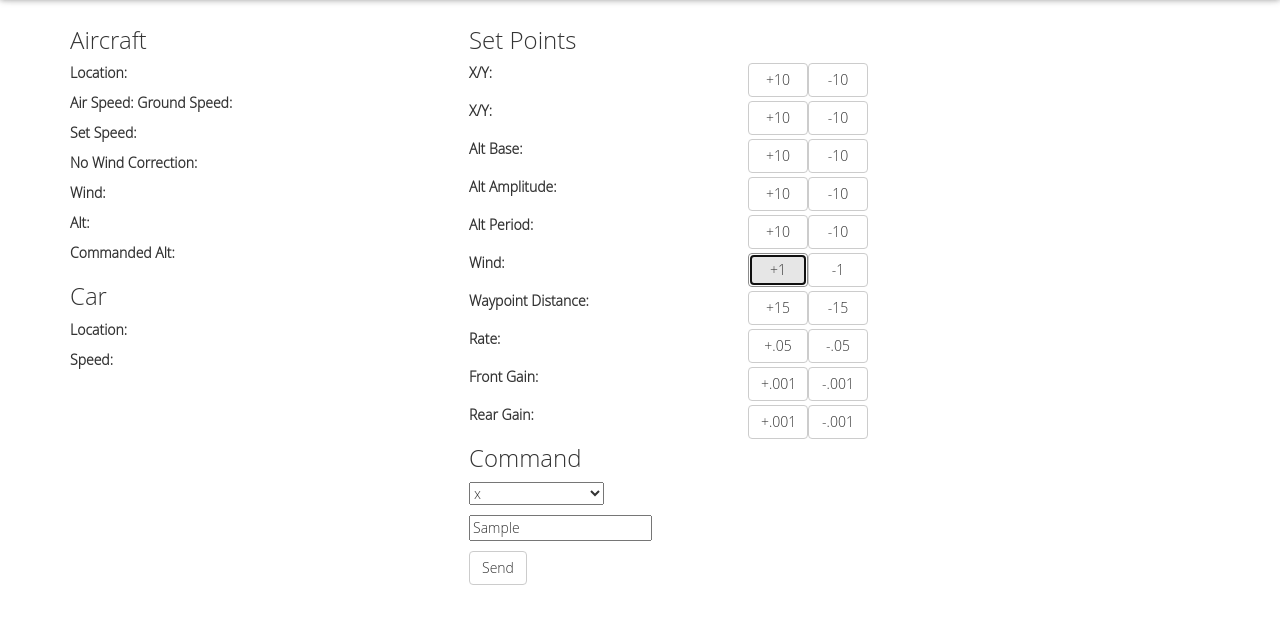
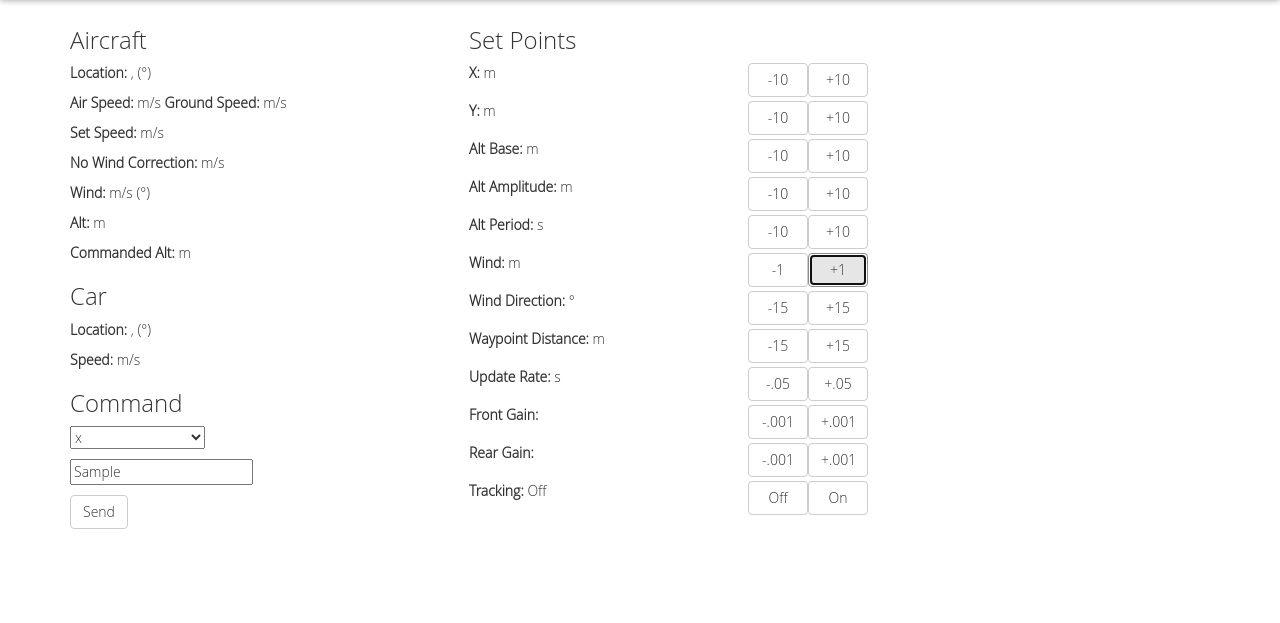
Before and after one commit to tlillies/mobile_gcs, a plain HTML site: page web-ui/index.html in a window 1280 px wide. Both pictures are taken after typing "Sample" into the empty fields and a click on the button "+1". Shown: the part 53-676 px from the top of the page. Drawn offline with Linux system fonts and the light colour scheme; no server answers.

Commit message:
working side buttons and added features cleaned JSON data

```diff
--- a/web-ui/index.html
+++ b/web-ui/index.html
@@ -50,76 +50,19 @@
       </div>-->
       <div style="float:left;width:35%">
         <h3>Aircraft</h3>
-    <p><strong>Location:</strong> <span id="aclatlon"></span></p>
-    <strong>Air Speed:</strong> <span id="airspeed"></span>
-    <strong>Ground Speed:</strong> <span id="groundspeed"></span>
+    <p><strong>Location:</strong> <span id="aclat"></span>,<span id="aclon"></span> (<span id="acheading"></span>&deg;)</p>
+    <strong>Air Speed:</strong> <span id="airspeed"></span> m/s
+    <strong>Ground Speed:</strong> <span id="groundspeed"></span> m/s
     <p></p>
-    <p><strong>Set Speed:</strong> <span id="setspeed"></span></p>
-    <p><strong>No Wind Correction:</strong> <span id="nowinspeed"></span></p>
-    <p><strong>Wind:</strong> <span id="wind"></span></p>
-    <p><strong>Alt:</strong> <span id="alt"></span></p>
-    <p><strong>Commanded Alt:</strong> <span id="setalt"></span></p>
+    <p><strong>Set Speed:</strong> <span id="setspeed"></span>m/s</p>
+    <p><strong>No Wind Correction:</strong> <span id="nowinspeed"></span>m/s</p>
+    <p><strong>Wind:</strong> <span id="wind"></span> m/s (<span id="winddir"></span>&deg;)</p>
+    <p><strong>Alt:</strong> <span id="alt"></span> m</p>
+    <p><strong>Commanded Alt:</strong> <span id="setalt"></span> m</p>
 
     <h3>Car</h3>
-    <p><strong>Location:</strong> <span id="gcslatlon"></span></p>
-    <p><strong>Speed:</strong> <span id="gcsspeed"></span></p>
-
-      </div>
-
-
-<div style="float:left;width:35%">
-    <h3>Set Points</h3>
-    <p><strong>X/Y:</strong> <span id="setxy"></span>
-      <button type="button" class="btn btn-default" onClick="" style="float:right;width:60px">-10</button>
-      <button type="button" class="btn btn-default" onClick="" style="float:right;width:60px">+10</button>
-    </p>
-    <div style="height:8px;"></div>
-    <p><strong>X/Y:</strong> <span id="setxy"></span>
-      <button type="button" class="btn btn-default" onClick="" style="float:right;width:60px">-10</button>
-      <button type="button" class="btn btn-default" onClick="" style="float:right;width:60px">+10</button>
-    </p>
-    <div style="height:8px;"></div>
-    <p><strong>Alt Base:</strong> <span id="altbase"></span>
-      <button type="button" class="btn btn-default" onClick="" style="float:right;width:60px">-10</button>
-      <button type="button" class="btn btn-default" onClick="" style="float:right;width:60px">+10</button>
-    </p>
-    <div style="height:8px;"></div>
-
-    <p><strong>Alt Amplitude:</strong> <span id="altamp"></span>
-      <button type="button" class="btn btn-default" onClick="" style="float:right;width:60px">-10</button>
-      <button type="button" class="btn btn-default" onClick="" style="float:right;width:60px">+10</button>
-    </p>
-    <div style="height:8px;"></div>
-    <p><strong>Alt Period:</strong> <span id="altper"></span>
-      <button type="button" class="btn btn-default" onClick="" style="float:right;width:60px">-10</button>
-      <button type="button" class="btn btn-default" onClick="" style="float:right;width:60px">+10</button>
-    </p>
-    <div style="height:8px;"></div>
-    <p><strong>Wind:</strong> <span id="setwind"></span>
-      <button type="button" class="btn btn-default" onClick="" style="float:right;width:60px">-1</button>
-      <button type="button" class="btn btn-default" onClick="" style="float:right;width:60px">+1</button>
-    </p>
-    <div style="height:8px;"></div>
-    <p><strong>Waypoint Distance:</strong> <span id="wp_dist"></span>
-      <button type="button" class="btn btn-default" onClick="" style="float:right;width:60px">-15</button>
-      <button type="button" class="btn btn-default" onClick="" style="float:right;width:60px">+15</button>
-    </p>
-    <div style="height:8px;"></div>
-    <p><strong>Rate:</strong> <span id="rate"></span>
-      <button type="button" class="btn btn-default" onClick="" style="float:right;width:60px">-.05</button>
-      <button type="button" class="btn btn-default" onClick="" style="float:right;width:60px">+.05</button>
-    </p>
-    <div style="height:8px;"></div>
-    <p><strong>Front Gain:</strong> <span id="gain_f"></span>
-      <button type="button" class="btn btn-default" onClick="" style="float:right;width:60px">-.001</button>
-      <button type="button" class="btn btn-default" onClick="" style="float:right;width:60px">+.001</button>
-    </p>
-    <div style="height:8px;"></div>
-    <p><strong>Rear Gain:</strong> <span id="gain_b"></span>
-      <button type="button" class="btn btn-default" onClick="" style="float:right;width:60px">-.001</button>
-      <button type="button" class="btn btn-default" onClick="" style="float:right;width:60px">+.001</button>
-    </p>
-    <p></p>
+    <p><strong>Location:</strong> <span id="gcslat"></span>, <span id="gcslon"></span> (<span id="gcsheading"></span>&deg;)</p>
+    <p><strong>Speed:</strong> <span id="gcsspeed"></span> m/s</p>
 
     <h3>Command</h3>
 
@@ -147,6 +90,81 @@
       $.get('http://0.0.0.0:9000/set/' + cmd + '/' + num)
     }
     </script>
+
+      </div>
+
+
+<div style="float:left;width:35%">
+    <h3>Set Points</h3>
+    <script>
+    function sendGET2(command,id,add_value) {
+      console.log(id.innerHTML)
+      new_value = parseFloat(id.innerHTML) + add_value
+      $.get('http://0.0.0.0:9000/set/' + command + '/' + new_value)
+      console.log(new_value)
+    }
+    </script>
+    <p><strong>X:</strong> <span id="setx"></span> m
+      <button type="button" class="btn btn-default" onClick="sendGET2('x',setx,10)" style="float:right;width:60px">+10</button>
+      <button type="button" class="btn btn-default" onClick="sendGET2('x',setx, -10)" style="float:right;width:60px">-10</button>
+    </p>
+    <div style="height:8px;"></div>
+    <p><strong>Y:</strong> <span id="sety"></span> m
+      <button type="button" class="btn btn-default" onClick="sendGET2('y',sety,10)" style="float:right;width:60px">+10</button>
+      <button type="button" class="btn btn-default" onClick="sendGET2('y',sety,-10)" style="float:right;width:60px">-10</button>
+    </p>
+    <div style="height:8px;"></div>
+    <p><strong>Alt Base:</strong> <span id="altbase"></span> m
+      <button type="button" class="btn btn-default" onClick="sendGET2('alt',altbase,10)" style="float:right;width:60px">+10</button>
+      <button type="button" class="btn btn-default" onClick="sendGET2('alt',altbase,-10)" style="float:right;width:60px">-10</button>
+    </p>
+    <div style="height:8px;"></div>
+
+    <p><strong>Alt Amplitude:</strong> <span id="altamp"></span> m
+      <button type="button" class="btn btn-default" onClick="sendGET2('alt_amplitude',altamp,10)" style="float:right;width:60px">+10</button>
+      <button type="button" class="btn btn-default" onClick="sendGET2('alt_amplitude',altamp,-10)" style="float:right;width:60px">-10</button>
+    </p>
+    <div style="height:8px;"></div>
+    <p><strong>Alt Period:</strong> <span id="altper"></span> s
+      <button type="button" class="btn btn-default" onClick="sendGET2('alt_per',altper,10)" style="float:right;width:60px">+10</button>
+      <button type="button" class="btn btn-default" onClick="sendGET2('alt_per',altper,-10)" style="float:right;width:60px">-10</button>
+    </p>
+    <div style="height:8px;"></div>
+    <p><strong>Wind:</strong> <span id="setwind"></span> m
+      <button type="button" class="btn btn-default" onClick="sendGET2('wind',setwind,10)" style="float:right;width:60px">+1</button>
+      <button type="button" class="btn btn-default" onClick="sendGET2('wind',setwind,-10)" style="float:right;width:60px">-1</button>
+    </p>
+    <div style="height:8px;"></div>
+    <p><strong>Wind Direction:</strong> <span id="setwinddir"></span> &deg;
+      <button type="button" class="btn btn-default" onClick="sendGET2('wind_dir',wp_diste,15)" style="float:right;width:60px">+15</button>
+      <button type="button" class="btn btn-default" onClick="sendGET2('wind_dir',wp_dist,-15)" style="float:right;width:60px">-15</button>
+    </p>
+    <div style="height:8px;"></div>
+    <p><strong>Waypoint Distance:</strong> <span id="wp_dist"></span> m
+      <button type="button" class="btn btn-default" onClick="sendGET2('wp_dist',wp_dist,15)" style="float:right;width:60px">+15</button>
+      <button type="button" class="btn btn-default" onClick="sendGET2('wp_dis',wp_dist,-15)" style="float:right;width:60px">-15</button>
+    </p>
+    <div style="height:8px;"></div>
+    <p><strong>Update Rate:</strong> <span id="rate"></span> s
+      <button type="button" class="btn btn-default" onClick="sendGET2('rate',rate,.05)" style="float:right;width:60px">+.05</button>
+      <button type="button" class="btn btn-default" onClick="sendGET2('rate',rate,-.05)" style="float:right;width:60px">-.05</button>
+    </p>
+    <div style="height:8px;"></div>
+    <p><strong>Front Gain:</strong> <span id="gain_f"></span>
+      <button type="button" class="btn btn-default" onClick="sendGET2('alt',gain_f,.001)" style="float:right;width:60px">+.001</button>
+      <button type="button" class="btn btn-default" onClick="sendGET2('alt',gain_f,.001)" style="float:right;width:60px">-.001</button>
+    </p>
+    <div style="height:8px;"></div>
+    <p><strong>Rear Gain:</strong> <span id="gain_b"></span>
+      <button type="button" class="btn btn-default" onClick="sendGET2('alt',gain_b,.001)" style="float:right;width:60px">+.001</button>
+      <button type="button" class="btn btn-default" onClick="sendGET2('alt',gain_b,-.001)" style="float:right;width:60px">-.001</button>
+    </p>
+    <div style="height:8px;"></div>
+    <p><strong>Tracking:</strong> <span id="tracking">Off</span>
+      <button type="button" class="btn btn-default" onClick="" style="float:right;width:60px">On</button>
+      <button type="button" class="btn btn-default" onClick="" style="float:right;width:60px">Off</button>
+    </p>
+    <p></p>
     </div>
     </div>
 
--- a/web-ui/js/agriphoto.js
+++ b/web-ui/js/agriphoto.js
@@ -2,18 +2,25 @@ $(document).ready(function(){
 	setInterval(function(){
 		$.getJSON("http://127.0.0.1:9000/status", function(result){
 		    $("#statusmsg").html(result["status"]);
-			$("#aclatlon").html(result["aclatlon"]);
-			$("#airspeed").html(result["airspeed"]);
-			$("#groundspeed").html(result["groundspeed"]);
-			$("#setspeed").html(result["setspeed"]);
-			$("#nowinspeed").html(result["nowinspeed"]);
+			$("#aclat").html(result["ac"]["lat"]);
+			$("#aclon").html(result["ac"]["lon"]);
+			$("#acheading").html(result["ac"]["heading"]);
+			$("#airspeed").html(result["ac"]["airspeed"]);
+			$("#groundspeed").html(result["ac"]["groundspeed"]);
+			$("#setspeed").html(result["ac"]["setspeed"]);
+			$("#nowinspeed").html(result["ac"]["nowinspeed"]);
 			$("#wind").html(result["wind"]);
+			$("#winddir").html(result["winddir"]);
 			$("#setwind").html(result["setwind"]);
-			$("#alt").html(result["alt"]);
-			$("#setalt").html(result["setalt"]);
-			$("#setxy").html(result["setxy"]);
-			$("#gcslatlon").html(result["gcslatlon"]);
-			$("#gcsspeed").html(result["gcsspeed"]);
+			$("#setwinddir").html(result["setwinddir"]);
+			$("#alt").html(result["ac"]["alt"]);
+			$("#setalt").html(result["ac"]["setalt"]);
+			$("#setx").html(result["ac"]["setx"]);
+			$("#sety").html(result["ac"]["sety"]);
+			$("#gcslat").html(result["gcs"]["lat"]);
+			$("#gcslon").html(result["gcs"]["lon"]);
+			$("#gcsheading").html(result["gcs"]["heading"]);
+			$("#gcsspeed").html(result["gcs"]["speed"]);
 			$("#rate").html(result["rate"]);
 			$("#gain_f").html(result["gain_f"]);
 			$("#gain_b").html(result["gain_b"]);
@@ -24,7 +31,13 @@ $(document).ready(function(){
 		})
 			.fail( function() {
 				$("#statusmsg").html("Not running");
-				$("#aclatlon,#airspeed,#groundspeed,#setspeed,#nowinspeed,#wind,#setwind,#alt,#setalt,#setxy,#gcslatlon,#gcsspeed").html("");
+				$("#statusmsg,#aclat,#aclon,#acheading,\
+					#airspeed,#groundspeed,#setspeed,\
+					#nowinspeed,#wind,#winddir,#setwind,\
+					#setwinddir,#alt,#setalt,#setx,#sety\
+					#gcslat,#gcslon,#gcsheading,#gcsspeed\
+					#rate,#gain_f,#gain_b,#altbase,#altamp\
+					#altper,#wp_dist").html("");
 
 			});
 	}, 1000);
```
Also changed, not shown: 16 other files.
